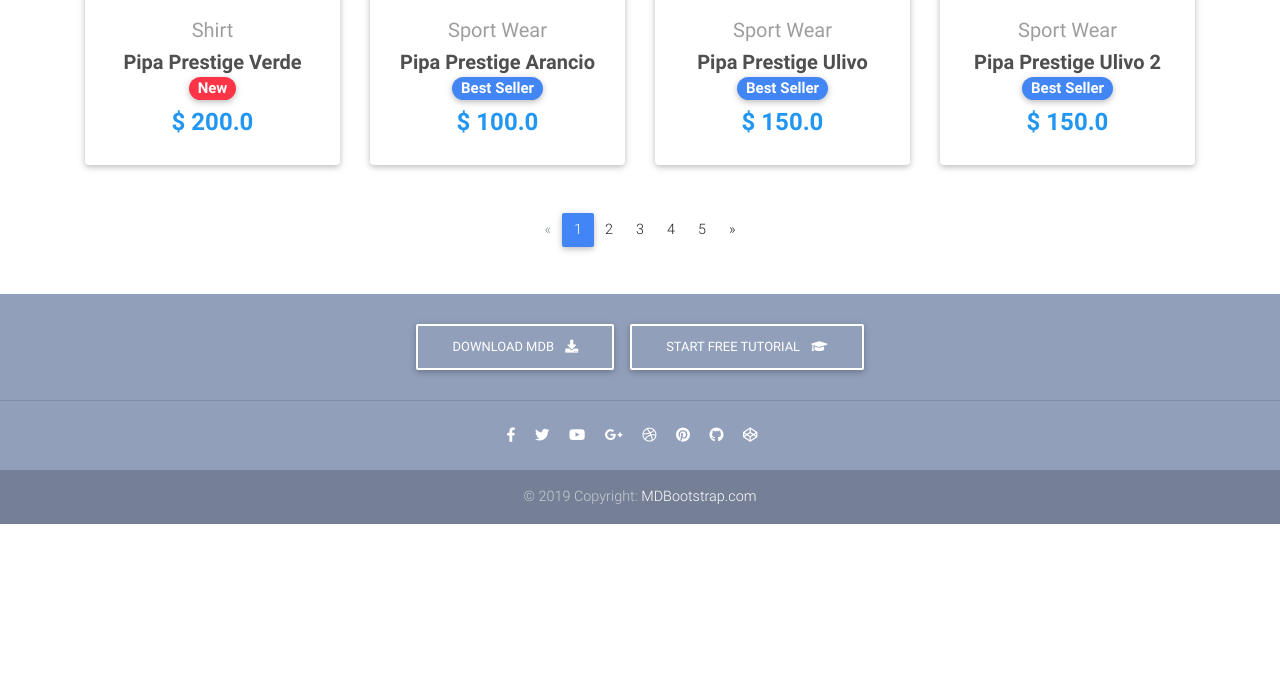
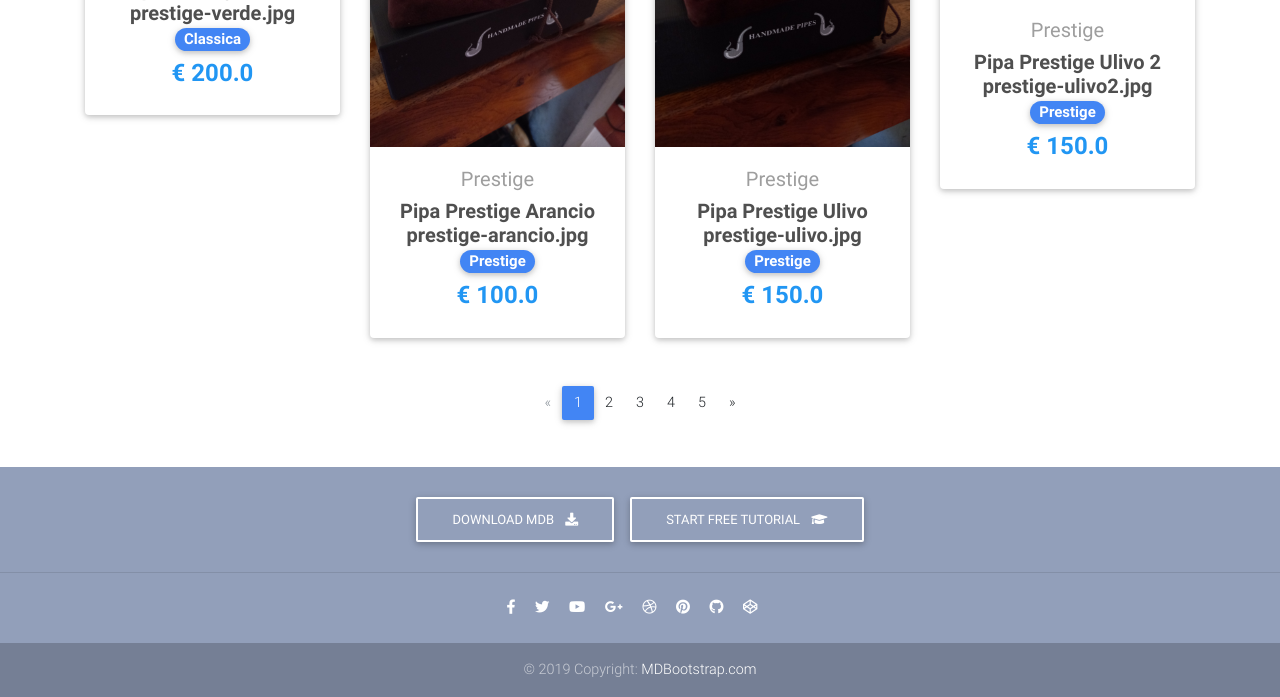
Before and after one commit to carlozanieri/incantopipe, a Django app: page / in a window 1280 px wide. Shown: the part 867-1564 px from the top of the page. Before the commit the page ends 1391 px from the top, so only its background shows below. Run offline with Django 3.2, Linux system fonts and the light colour scheme; data comes from the database, SQL or seed files in the repository; both versions use the stored data as it was after the commit; some libraries are stand-ins or nearby versions.

Commit message:
Versione 1.0

```diff
--- a/core/models.py
+++ b/core/models.py
@@ -3,14 +3,14 @@
 from django.shortcuts import reverse
 
 CATEGORY = (
-    ('S', 'Shirt'),
-    ('SP', 'Sport Wear'),
+    ('S', 'Classica'),
+    ('SP', 'Prestige'),
     ('OW', 'Out Wear')
 )
 
 LABEL = (
-    ('N', 'New'),
-    ('BS', 'Best Seller')
+    ('N', 'Classica'),
+    ('BS', 'Prestige')
 )
 
 class Item(models.Model) :
--- a/templates/home.html
+++ b/templates/home.html
@@ -1,7 +1,7 @@
 {% extends 'base.html' %}
 
 {% block content %}
-
+{% load static %}
 
 <!--Carousel Wrapper-->
   <div id="carousel-example-1z" class="carousel slide carousel-fade pt-4" data-ride="carousel">
@@ -92,7 +92,7 @@
 
       <!--Third slide-->
       <div class="carousel-item">
-        <div class="view" style="background-image: url('https://mdbootstrap.com/img/Photos/Horizontal/E-commerce/8-col/img%285%29.jpg'); background-repeat: no-repeat; background-size: cover;">
+        <div class="view" style="background-image: url({% static 'img/prestige-verde.jpg' %}); background-repeat: no-repeat; background-size: cover;">
 
           <!-- Mask & flexbox options-->
           <div class="mask rgba-black-strong d-flex justify-content-center align-items-center">
@@ -169,13 +169,13 @@
               </a>
             </li>
             <li class="nav-item">
-              <a class="nav-link" href="#">Shirts</a>
+              <a class="nav-link" href="#">Pipe Classiche</a>
             </li>
             <li class="nav-item">
-              <a class="nav-link" href="#">Sport wears</a>
+              <a class="nav-link" href="#">Pipe Prestige</a>
             </li>
             <li class="nav-item">
-              <a class="nav-link" href="#">Outwears</a>
+              <a class="nav-link" href="#">Altro</a>
             </li>
 
           </ul>
@@ -206,7 +206,7 @@
 
               <!--Card image-->
               <div class="view overlay">
-                <img src="https://mdbootstrap.com/img/Photos/Horizontal/E-commerce/Vertical/12.jpg" class="card-img-top"
+                <img src="{% static 'img/'   %}{{item.immagine}}" class="card-img-top"
                   alt="">
                 <a href="{{ item.get_absolute_url }}">
                   <div class="mask rgba-white-slight"></div>
@@ -221,14 +221,14 @@
                 </a>
                 <h5>
                   <strong>
-                    <a href="{{ item.get_absolute_url }}" class="dark-grey-text">{{ item.item_name }}
+                    <a href="{{ item.get_absolute_url }}" class="dark-grey-text">{{ item.item_name }} {{item.immagine}}
                       <span class="badge badge-pill {% if item.get_label_display == 'New' %} danger-color {% else %} primary-color {% endif %}">{{ item.get_label_display }}</span>
                     </a>
                   </strong>
                 </h5>
 
                 <h4 class="font-weight-bold blue-text">
-                  <strong>$
+                  <strong>€
                   {% if item.discount_price %}
                   {{ item.discount_price }}
                   {% else %}
```
Also changed, not shown: templates/product.html (+8 -8 lines), core/migrations/0015_alter_item_category_alter_item_label.py (added), db.sqlite3.
